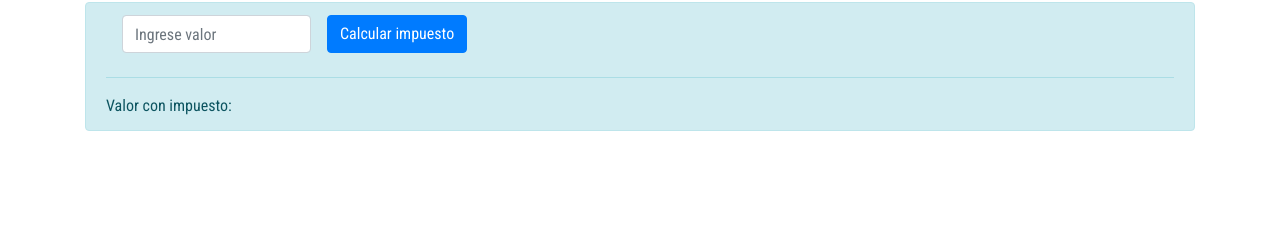
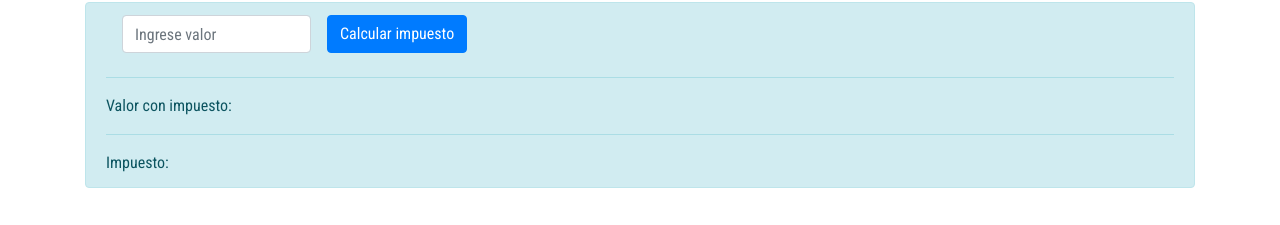
Before and after one commit to mstrione/demodevops, an Angular app: page / in a window 1280 px wide. Shown: the part 439-664 px from the top of the page. Built offline with nearby package versions, Linux system fonts and the light colour scheme.

Commit message:
Calculo de impuesto por separado

```diff
--- a/src/app/vat-calculator/vat-calculator.component.html
+++ b/src/app/vat-calculator/vat-calculator.component.html
@@ -14,8 +14,11 @@
             <button class="btn btn-primary mb-2" (click)="calculateTax(beforeTax)">Calcular impuesto</button>
 
         </div>
+
         <hr>
         <p class="mb-0" id="afterTax">Valor con impuesto: {{afterTax}}</p>
+        <hr><!--Rodri-->
+        <p class="mb-0" id="tax">Impuesto: {{tax}}</p><!--Rodri-->
     </div>
 
 </div>
--- a/src/app/vat-calculator/vat-calculator.component.ts
+++ b/src/app/vat-calculator/vat-calculator.component.ts
@@ -1,5 +1,6 @@
 import { Component, OnInit } from '@angular/core';
 import { FormControl } from '@angular/forms';
+import { THIS_EXPR } from '@angular/compiler/src/output/output_ast';
 
 @Component({
   selector: 'app-vat-calculator',
@@ -10,6 +11,7 @@ export class VatCalculatorComponent implements OnInit {
   title = 'demodevops';
   beforeTax;
   afterTax;
+  tax; //Rodri
 
   constructor() {}
 
@@ -26,6 +28,7 @@ export class VatCalculatorComponent implements OnInit {
     } else {
       tax = (value * (taxIndex / 100));
       this.afterTax = value + tax ;
+      this.tax = tax; //Rodri
     }
   }
 }
```
Also changed, not shown: 1 other file (tests, documents, lock files or other folders).
